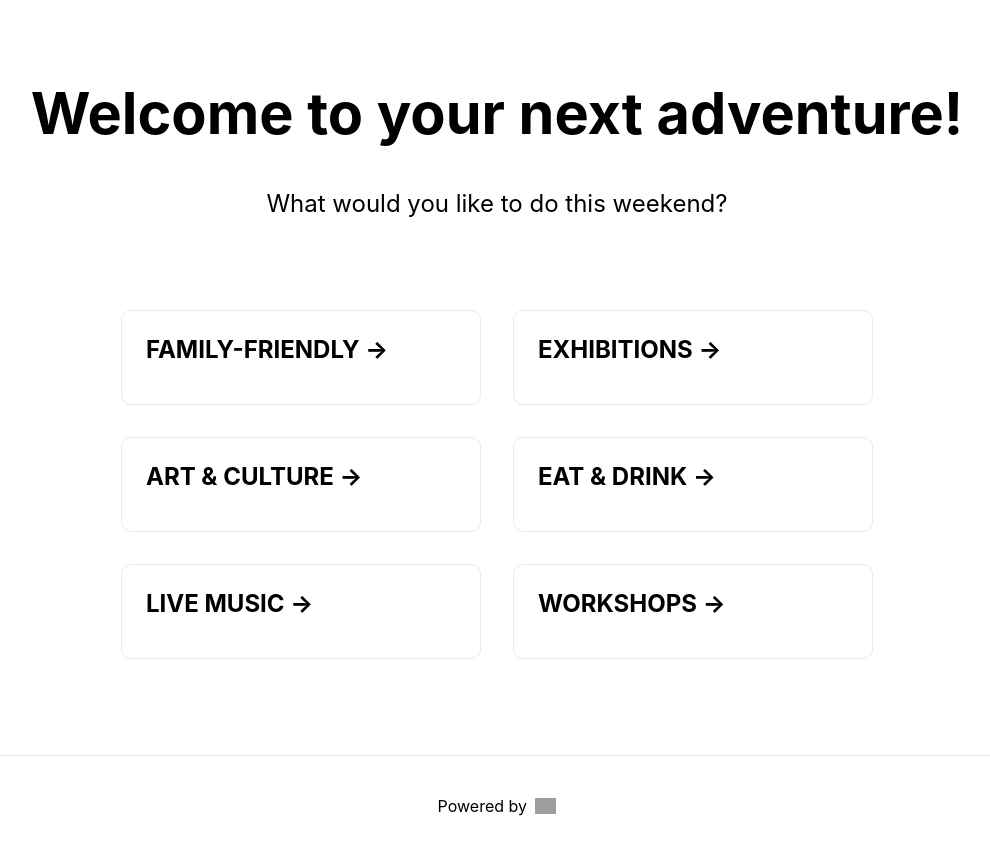
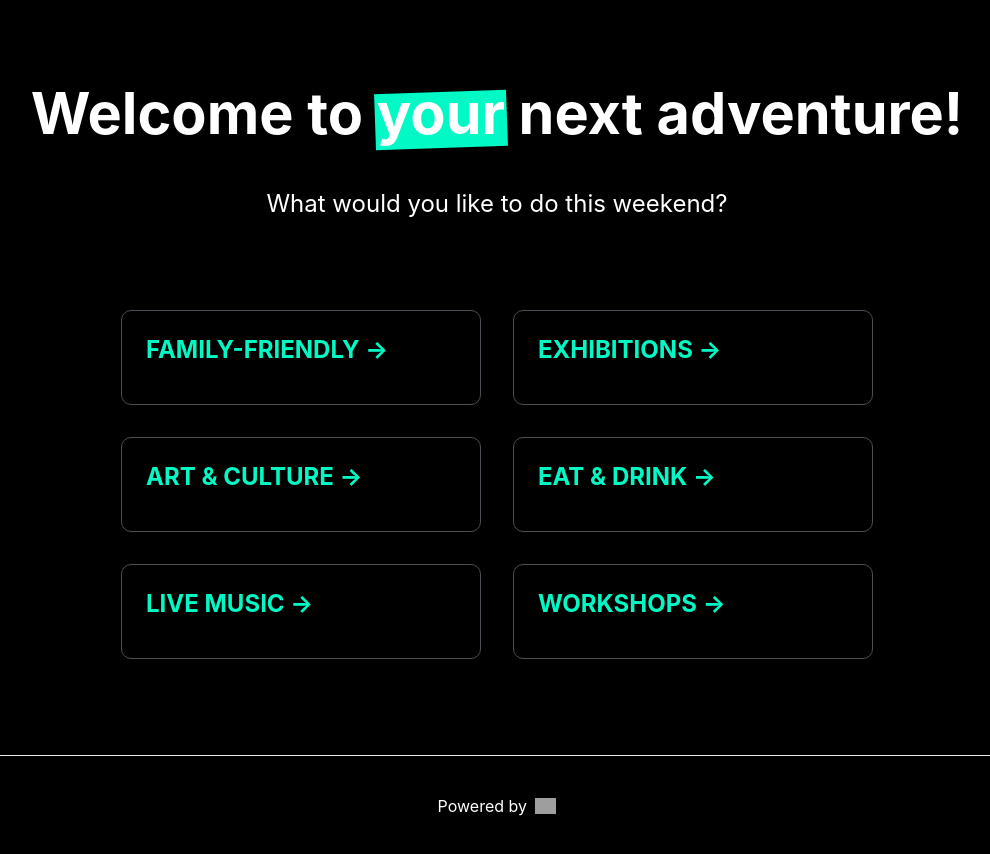
Before and after one commit to scrtsrc/govhack2023, a Next.js app: page / in a window 1280 px wide. Shown: the whole page, without its empty margins (143-1133 px from the left). Built offline with nearby package versions, Linux system fonts and the light colour scheme; grey boxes are pictures that could not be loaded.

Commit message:
fixed highlightinggit add .

```diff
--- a/pages/index.js
+++ b/pages/index.js
@@ -1,10 +1,11 @@
 import Head from "next/head";
-import styles from "../styles/Home.module.css";
+import styles from "../styles/common.module.css";
 import eventData from "../data/events.json";
 import Link from 'next/link';
 
 export default function Home() {
   const uniqueTags = [...new Set(eventData.map((event) => event.tag))];
+
   return (
     <div className={styles.container}>
       <Head>
@@ -14,9 +15,52 @@ export default function Home() {
           href="https://rgcopcorpweb920-cdn-endpoint.azureedge.net/-/media/Themes/COP/COP/COP/COP/images/favicon-32x32.png?rev=102aca72165940d3a63748a04d47c74c&modified=20180716022216"
         />
       </Head>
+      <style jsx>{`
+        main {
+          padding: 5rem 0;
+          flex: 1;
+          display: flex;
+          flex-direction: column;
+          justify-content: center;
+          align-items: center;
+        }
+        footer {
+          width: 100%;
+          height: 100px;
+          border-top: 1px solid #eaeaea;
+          display: flex;
+          justify-content: center;
+          align-items: center;
+        }
+        footer img {
+          margin-left: 0.5rem;
+        }
+        footer a {
+          display: flex;
+          justify-content: center;
+          align-items: center;
+          text-decoration: none;
+          color: inherit;
+        }
+      `}</style>
 
+      <style jsx global>{`
+        html,
+        body {
+          padding: 0;
+          margin: 0;
+          font-family: -apple-system, BlinkMacSystemFont, Segoe UI, Roboto,
+            Oxygen, Ubuntu, Cantarell, Fira Sans, Droid Sans, Helvetica Neue,
+            sans-serif;
+          color: white;
+        }
+        * {
+          box-sizing: border-box;
+          background-color: black;
+        }
+      `}</style>
       <main>
-        <h1 className={styles.title}>Welcome to your next adventure!</h1>
+        <h1 className={styles.title}>Welcome to <strong className={styles.strong}>your</strong> next adventure!</h1>
         <p className={styles.description}>
           What would you like to do this weekend?
         </p>
@@ -51,56 +95,7 @@ export default function Home() {
         </a>
       </footer>
 
-      <style jsx>{`
-        main {
-          padding: 5rem 0;
-          flex: 1;
-          display: flex;
-          flex-direction: column;
-          justify-content: center;
-          align-items: center;
-        }
-        footer {
-          width: 100%;
-          height: 100px;
-          border-top: 1px solid #eaeaea;
-          display: flex;
-          justify-content: center;
-          align-items: center;
-        }
-        footer img {
-          margin-left: 0.5rem;
-        }
-        footer a {
-          display: flex;
-          justify-content: center;
-          align-items: center;
-          text-decoration: none;
-          color: inherit;
-        }
-        code {
-          background: #fafafa;
-          border-radius: 5px;
-          padding: 0.75rem;
-          font-size: 1.1rem;
-          font-family: Menlo, Monaco, Lucida Console, Liberation Mono,
-            DejaVu Sans Mono, Bitstream Vera Sans Mono, Courier New, monospace;
-        }
-      `}</style>
 
-      <style jsx global>{`
-        html,
-        body {
-          padding: 0;
-          margin: 0;
-          font-family: -apple-system, BlinkMacSystemFont, Segoe UI, Roboto,
-            Oxygen, Ubuntu, Cantarell, Fira Sans, Droid Sans, Helvetica Neue,
-            sans-serif;
-        }
-        * {
-          box-sizing: border-box;
-        }
-      `}</style>
     </div>
   );
 }
--- a/styles/Events.module.css
+++ /dev/null
@@ -1,91 +0,0 @@
-.container {
-  min-height: 100vh;
-  padding: 0 0.5rem;
-  display: flex;
-  flex-direction: column;
-  justify-content: center;
-  align-items: center;
-}
-
-.title a {
-  color: #0070f3;
-  text-decoration: none;
-}
-
-.title a:hover,
-.title a:focus,
-.title a:active {
-  text-decoration: underline;
-}
-
-.title {
-  margin: 0 0 1rem;
-  line-height: 1.15;
-  font-size: 3.6rem;
-}
-
-.title {
-  text-align: center;
-}
-
-.title,
-.description {
-  text-align: center;
-}
-
-
-.description {
-  line-height: 1.5;
-  font-size: 1.5rem;
-}
-
-.grid {
-  display: flex;
-  align-items: center;
-  justify-content: center;
-  flex-wrap: wrap;
-
-  max-width: 800px;
-  margin-top: 3rem;
-}
-
-.card {
-  margin: 1rem;
-  flex-basis: 45%;
-  padding: 1.5rem;
-  text-align: left;
-  color: inherit;
-  text-decoration: none;
-  border: 1px solid #eaeaea;
-  border-radius: 10px;
-  transition: color 0.15s ease, border-color 0.15s ease;
-}
-
-.card:hover,
-.card:focus,
-.card:active {
-  color: #0070f3;
-  border-color: #0070f3;
-}
-
-.card h3 {
-  margin: 0 0 1rem 0;
-  font-size: 1.5rem;
-}
-
-.card p {
-  margin: 0;
-  font-size: 1.25rem;
-  line-height: 1.5;
-}
-
-.logo {
-  height: 1em;
-}
-
-@media (max-width: 600px) {
-  .grid {
-    width: 100%;
-    flex-direction: column;
-  }
-}
--- a/styles/Home.module.css
+++ /dev/null
@@ -1,91 +0,0 @@
-.container {
-  min-height: 100vh;
-  padding: 0 0.5rem;
-  display: flex;
-  flex-direction: column;
-  justify-content: center;
-  align-items: center;
-}
-
-.title a {
-  color: #0070f3;
-  text-decoration: none;
-}
-
-.title a:hover,
-.title a:focus,
-.title a:active {
-  text-decoration: underline;
-}
-
-.title {
-  margin: 0 0 1rem;
-  line-height: 1.15;
-  font-size: 3.6rem;
-}
-
-.title {
-  text-align: center;
-}
-
-.title,
-.description {
-  text-align: center;
-}
-
-
-.description {
-  line-height: 1.5;
-  font-size: 1.5rem;
-}
-
-.grid {
-  display: flex;
-  align-items: center;
-  justify-content: center;
-  flex-wrap: wrap;
-
-  max-width: 800px;
-  margin-top: 3rem;
-}
-
-.card {
-  margin: 1rem;
-  flex-basis: 45%;
-  padding: 1.5rem;
-  text-align: left;
-  color: inherit;
-  text-decoration: none;
-  border: 1px solid #eaeaea;
-  border-radius: 10px;
-  transition: color 0.15s ease, border-color 0.15s ease;
-}
-
-.card:hover,
-.card:focus,
-.card:active {
-  color: #0070f3;
-  border-color: #0070f3;
-}
-
-.card h3 {
-  margin: 0 0 1rem 0;
-  font-size: 1.5rem;
-}
-
-.card p {
-  margin: 0;
-  font-size: 1.25rem;
-  line-height: 1.5;
-}
-
-.logo {
-  height: 1em;
-}
-
-@media (max-width: 600px) {
-  .grid {
-    width: 100%;
-    flex-direction: column;
-  }
-}
--- /dev/null
+++ b/styles/common.module.css
@@ -0,0 +1,131 @@
+/* :root {
+  --primary-color: #000000;
+  --secondary-color: #01F9C6;
+  --grey: #494F55;
+} */
+
+.strong {
+  position: relative;
+  background-color: transparent;
+  color: white;
+  z-index: 1;
+}
+
+.strong::before {
+  /* Highlight color */
+  background-color: #01F9C6;
+
+  content: "";
+  position: absolute;
+  width: calc(100% + 4px);
+  height: 80%;
+  left: -2px;
+  bottom: 0;
+  z-index: -1;
+  transform: rotate(-2deg);
+}
+
+.container {
+  min-height: 100vh;
+  padding: 0 0.5rem;
+  display: flex;
+  flex-direction: column;
+  justify-content: center;
+  align-items: center;
+}
+
+.title a {
+  color: #01F9C6;
+  text-decoration: none;
+}
+
+.title a:hover,
+.title a:focus,
+.title a:active {
+  text-decoration: underline;
+}
+
+.title {
+  margin: 0 0 1rem;
+  line-height: 1.15;
+  font-size: 3.6rem;
+}
+
+.title {
+  text-align: center;
+}
+
+.title,
+.description {
+  text-align: center;
+}
+
+
+.description {
+  line-height: 1.5;
+  font-size: 1.5rem;
+}
+
+.grid {
+  display: flex;
+  align-items: center;
+  justify-content: center;
+  flex-wrap: wrap;
+
+  max-width: 800px;
+  margin-top: 3rem;
+}
+
+.card {
+  margin: 1rem;
+  flex-basis: 45%;
+  padding: 1.5rem;
+  text-align: left;
+  /* color: inherit; */
+  color: #01F9C6;
+  border-color: #01F9C6;
+  text-decoration: none;
+  border: 1px solid #494F55;
+  border-radius: 10px;
+  transition: color 0.15s ease, border-color 0.15s ease;
+}
+
+.card:hover,
+.card:focus,
+.card:active {
+  /* color: #01F9C6;
+  border-color: #01F9C6; */
+  color: #494F55;
+  border-color: #494F55;
+}
+
+.card h3 {
+  margin: 0 0 1rem 0;
+  font-size: 1.5rem;
+}
+
+.card p {
+  margin: 0;
+  font-size: 1.25rem;
+  line-height: 1.5;
+}
+
+.logo {
+  height: 1em;
+}
+
+@media (max-width: 600px) {
+  .grid {
+    width: 100%;
+    flex-direction: column;
+  }
+}
+
+.main {
+  padding: 5rem 0;
+  flex: 1;
+  display: flex;
+  flex-direction: column;
+  justify-content: center;
+  align-items: center;
+}
--- a/styles/globals.css
+++ b/styles/globals.css
@@ -1,3 +1,8 @@
+:root {
+  --primary-color: #000000;
+  --secondary-color: #01F9C6;
+  --grey: #494F55;
+}
 html,
 body {
   padding: 0;
@@ -41,9 +46,8 @@ html,
 body {
   padding: 0;
   margin: 0;
-          font-family: -apple-system, BlinkMacSystemFont, Segoe UI, Roboto,
-            Oxygen, Ubuntu, Cantarell, Fira Sans, Droid Sans, Helvetica Neue,
-            sans-serif;
+  font-family: -apple-system, BlinkMacSystemFont, Segoe UI, Roboto, Oxygen,
+    Ubuntu, Cantarell, Fira Sans, Droid Sans, Helvetica Neue, sans-serif;
 }
 * {
   box-sizing: border-box;
```
Also changed, not shown: pages/events.js (+57 -7 lines), 1 other file (tests, documents, lock files or other folders). Lines whose indentation alone changed are shown as unchanged.
